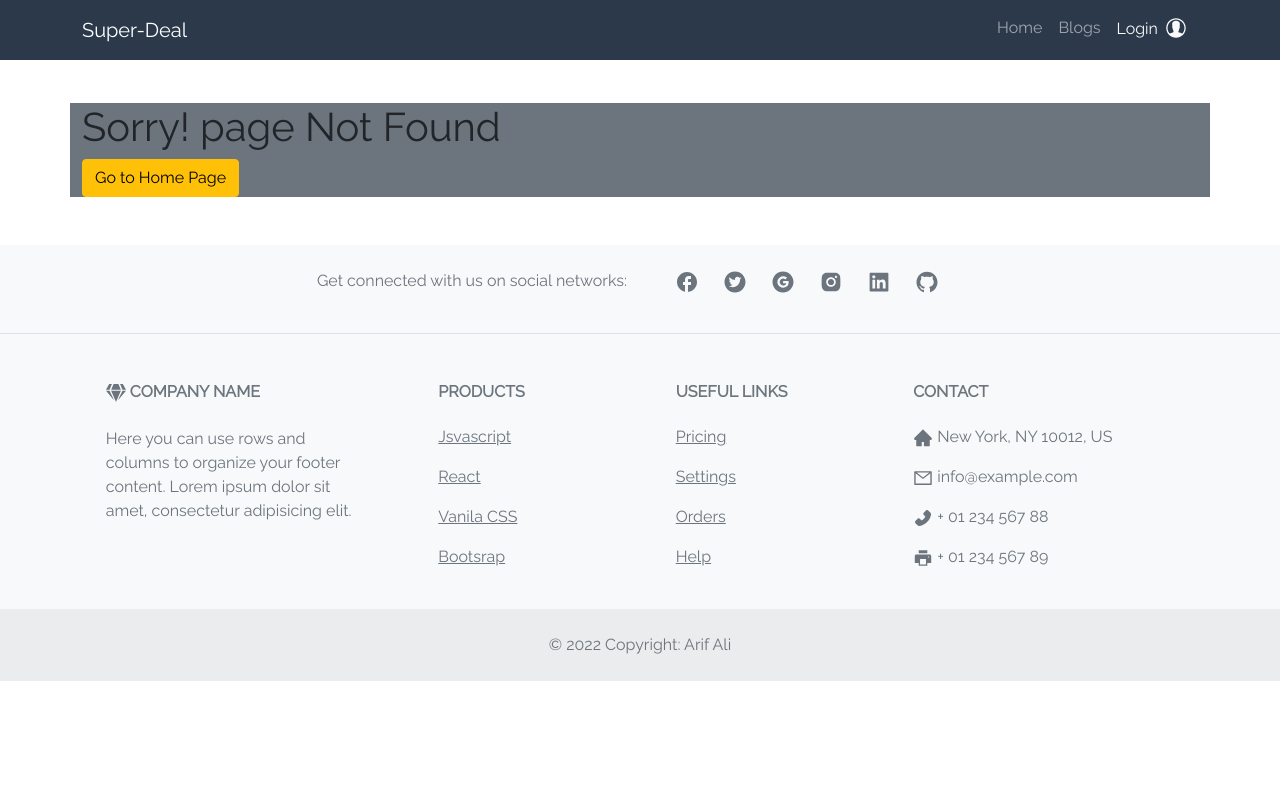
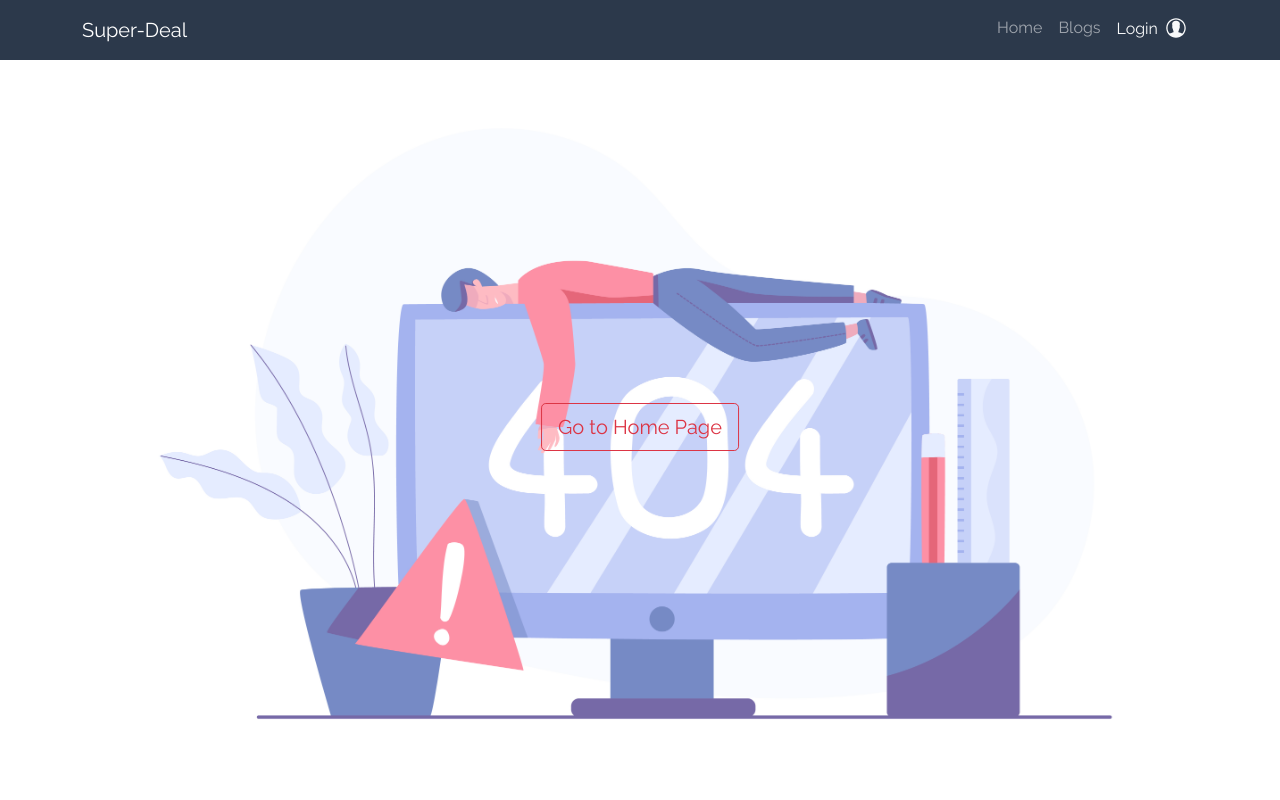
Before and after one commit to mdarifali/inventory-management-website, a React (Create React App) app: page /inventory in a window 1280 px wide. Shown: the top 800 px of the page. Built offline with nearby package versions, Linux system fonts and the light colour scheme; no server answers.

Commit message:
404 page  done

```diff
--- a/src/Componants/Home/HomePage.js
+++ b/src/Componants/Home/HomePage.js
@@ -1,4 +1,4 @@
-import Product from '../Inventory/Product';
+import Product from '../Products/Product';
 import './HomePage.css';
 import useHook from '../useHook/useHook';
 import HeaderImg from '../Images/top-header.img.jpg';
--- a/src/Componants/PageNotFound/PageNotFound.js
+++ b/src/Componants/PageNotFound/PageNotFound.js
@@ -1,12 +1,20 @@
 import React from 'react';
+import './PageNotFound.css';
 import { Link } from 'react-router-dom';
+import pageNotFoundImg from '../Images/404.jpg';
 
 const PageNotFound = () => {
 
     return (
-        <div className='container bg-secondary my-5'>
-            <h1>Sorry! page Not Found</h1>
-            <Link className='btn btn-warning' to='/home'>Go to Home Page</Link>
+        <div className='container mb-5'>
+            <div className="position-relative">
+                <img id='banner-img' className='img-fluid w-100' src={pageNotFoundImg} alt="" />
+                <div className="card-img-overlay ">
+                    <div className='position-absolute top-50 start-50 translate-middle text-center'>
+                        <Link className='btn btn-outline-danger btn-lg' to='/home'>Go to Home Page</Link>
+                    </div>
+                </div>
+            </div>
         </div>
     );
 };
```
Also changed, not shown: src/Componants/Images/404.jpg (added), src/Componants/PageNotFound/PageNotFound.css (added).
